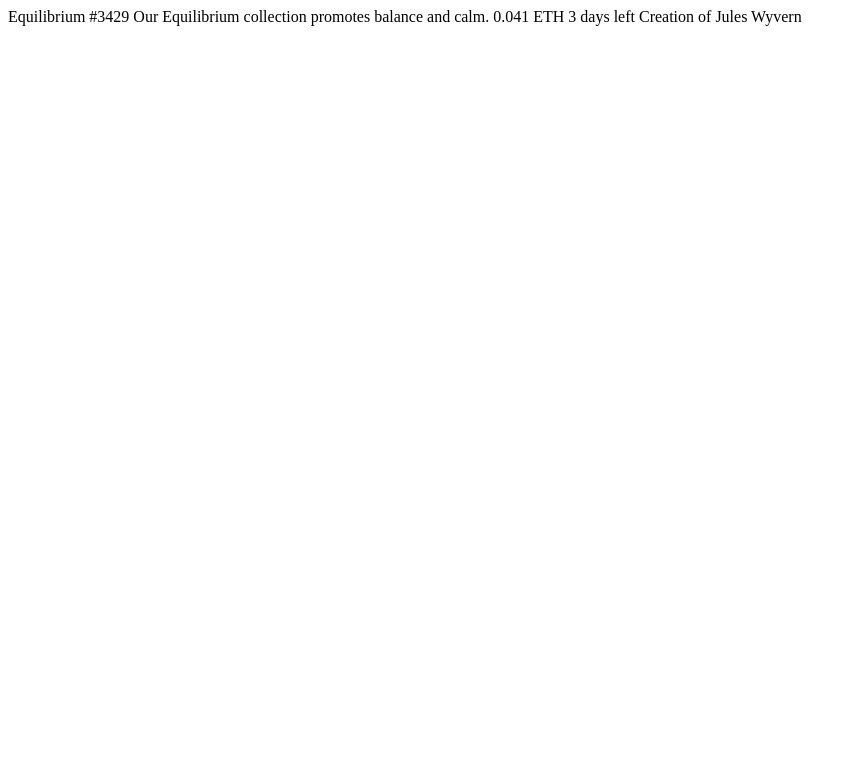
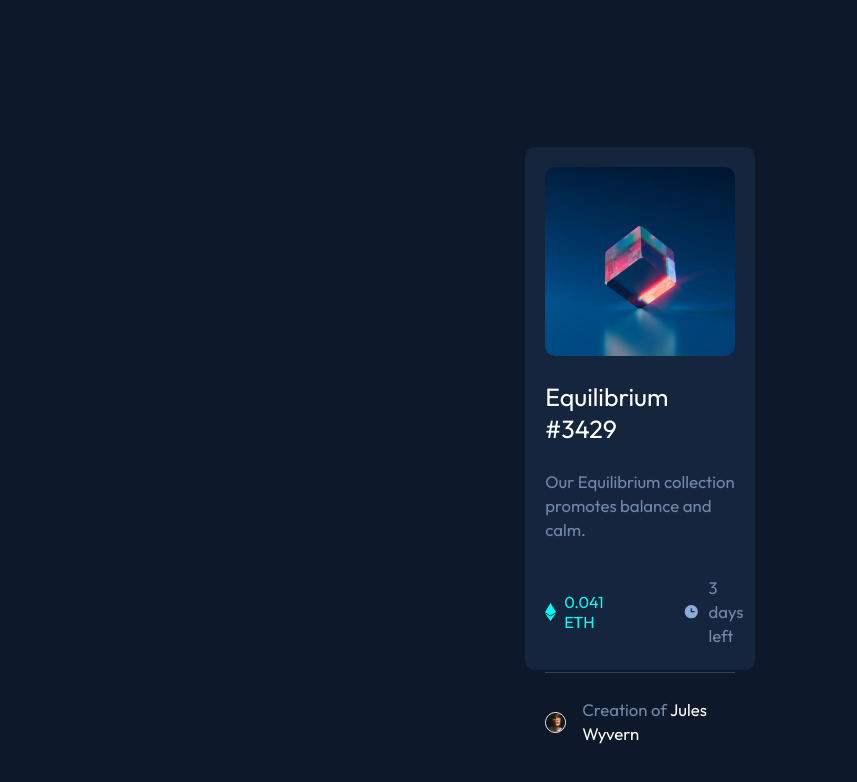
Before and after one commit to SoyBena/nft-preview-card-component-main, a plain HTML site: page index.html in a window 1280 px wide. Shown: the whole page, without its empty margins (0-857 px from the left). Drawn offline with Linux system fonts and the light colour scheme.

Commit message:
Primera versión

```diff
--- a/index.html
+++ b/index.html
@@ -5,22 +5,45 @@
   <meta name="viewport" content="width=device-width, initial-scale=1.0"> <!-- displays site properly based on user's device -->
 
   <link rel="icon" type="image/png" sizes="32x32" href="./images/favicon-32x32.png">
-
+  <link rel="preconnect" href="https://fonts.googleapis.com">
+  <link rel="preconnect" href="https://fonts.gstatic.com" crossorigin>
+  <link href="https://fonts.googleapis.com/css2?family=Outfit:wght@300;400;600&display=swap" rel="stylesheet">
+  <link rel="stylesheet" href="/style.css">
   <title>Frontend Mentor | NFT preview card component</title>
 
-  <!-- Feel free to remove these styles or customise in your own stylesheet 👍 -->
+</head>
 
-</head>
 <body>
+  <main>
+    <section class="banner_main">
+      <img class ="banner"src="/images/image-equilibrium.jpg" alt="Imagen de un cubo random">
+      <img class="eye" src="/images/icon-view.svg" alt="">
+    </section>
 
-  Equilibrium #3429
+    <p class="title">Equilibrium #3429</p>
+    <p class="text_content">Our Equilibrium collection promotes balance and calm.</p>
 
-  Our Equilibrium collection promotes balance and calm.
+    <section class="semi_footer">
+      <div class="price">
+        <img src="/images/icon-ethereum.svg" alt="Ethereum logo">
+        <p class="BTCprice">0.041 ETH</p>
+      </div>
 
-  0.041 ETH
-  3 days left
+      <div class="time_left">
+        <img class="reloj" src="/images/icon-clock.svg" alt="clock">
+        <p class="text_content">3 days left</p>
+      </div>
 
-  Creation of Jules Wyvern
+    </section>
+    <hr>
 
+    <section class="footer">
+      <img class="avatar" src="/images/image-avatar.png" alt="Avatar of a very cute guy">
+      <p class="text_content">Creation of
+        <span>Jules Wyvern</span>
+      </p>
+    </section>
+
+  </main>
 </body>
 </html>
--- /dev/null
+++ b/style.css
@@ -0,0 +1,117 @@
+
+body {
+    background-color: hsl(217, 54%, 11%);
+    font-family: 'Outfit', sans-serif;
+
+    height: 100vh;
+    display: flex;
+    justify-content: center;
+    align-items: center;
+
+}
+
+main {
+    background-color: hsl(216, 50%, 16%);
+    height: 56vh;
+    width: 15%;
+    border-radius: 10px;
+    padding: 20px;
+    padding-bottom: 55px;
+
+}
+
+hr {
+    height: 1px;
+    background-color: hsl(215, 32%, 27%);
+    border: none;
+}
+
+span {
+    color:white;
+}
+
+span:hover {
+    color :hsl(178, 100%, 50%);
+    cursor:pointer;
+}
+
+.banner {
+    width: 100%;
+    border-radius :10px;
+}
+
+.banner_main {
+    display:flex;
+    align-items: center;
+}
+
+
+.banner:hover {
+    cursor:pointer;
+    filter: brightness(0) saturate(100%) invert(89%) sepia(62%) saturate(1293%) hue-rotate(92deg) brightness(110%) contrast(103%);
+}
+
+.eye {
+    position:absolute;
+    margin-left: rem;
+    visibility: hidden;
+}
+
+
+
+.title {
+    color: white;
+    font-size: 25px;
+}
+
+.title:hover {
+    color :hsl(178, 100%, 50%);
+    cursor:pointer;
+}
+
+.text_content {
+    color: hsl(215, 24%, 55%);
+    font-size: 1.05rem;
+    line-height: 1.5rem;
+}
+
+.semi_footer {
+    display: inline-flex;
+    align-items: center;
+}
+
+.time_left {
+    margin-left: 5rem;
+    display:flex;
+    justify-content: left;
+    align-items: center;
+}
+
+.price {
+    display:flex;
+    justify-content: left;
+    align-items: center;
+}
+
+.BTCprice {
+    color:hsl(178, 100%, 50%);
+    margin-left: 0.5rem;
+}
+
+.reloj {
+    margin-right: 0.5rem;
+}
+
+.footer {
+    display: flex;
+    align-items: center;
+}
+
+.avatar {
+    margin-right: 1rem;
+    border: 1px solid;
+    border-radius: 100%;
+    border-color: white;
+    width: 10%;
+    height: 10%;
+}
```
